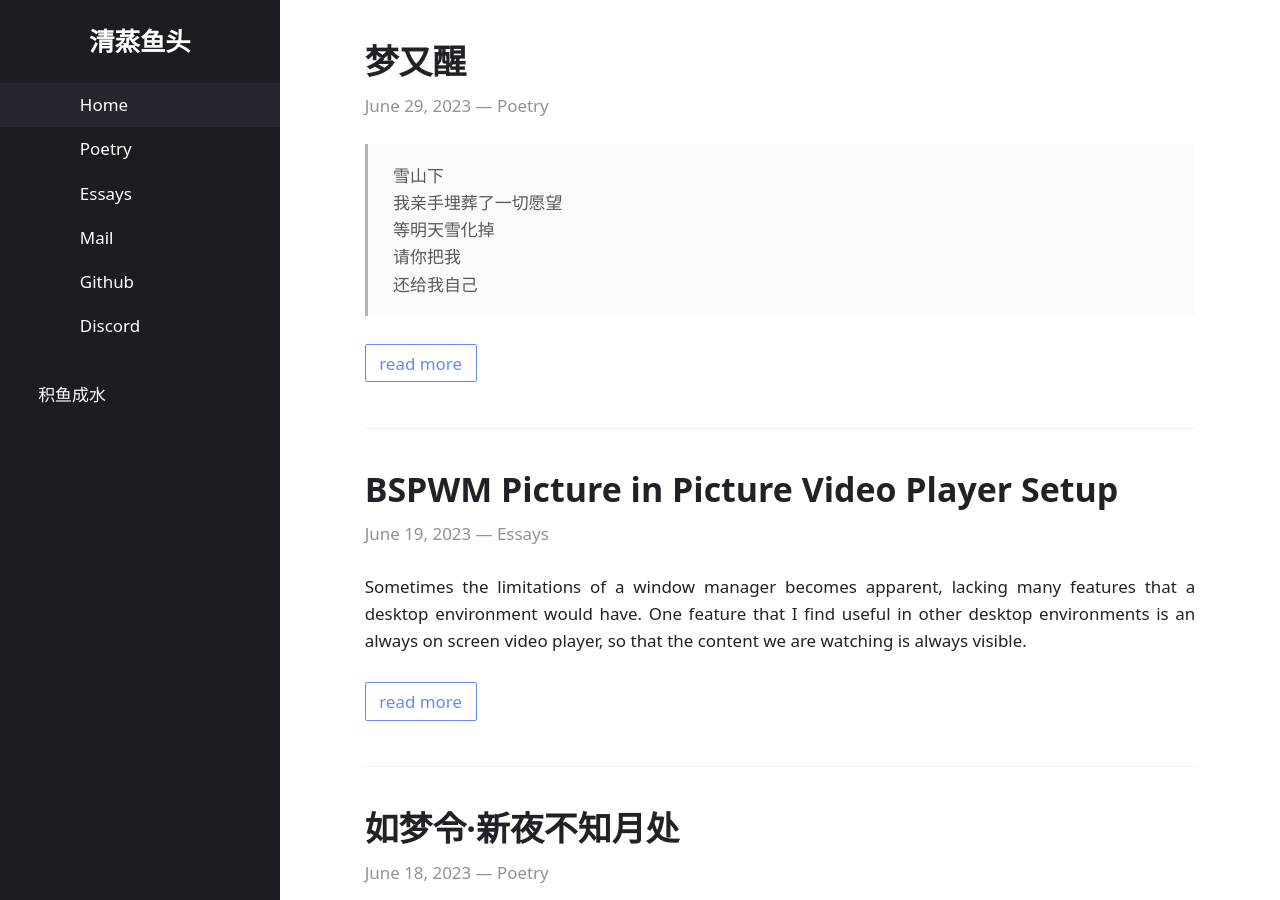
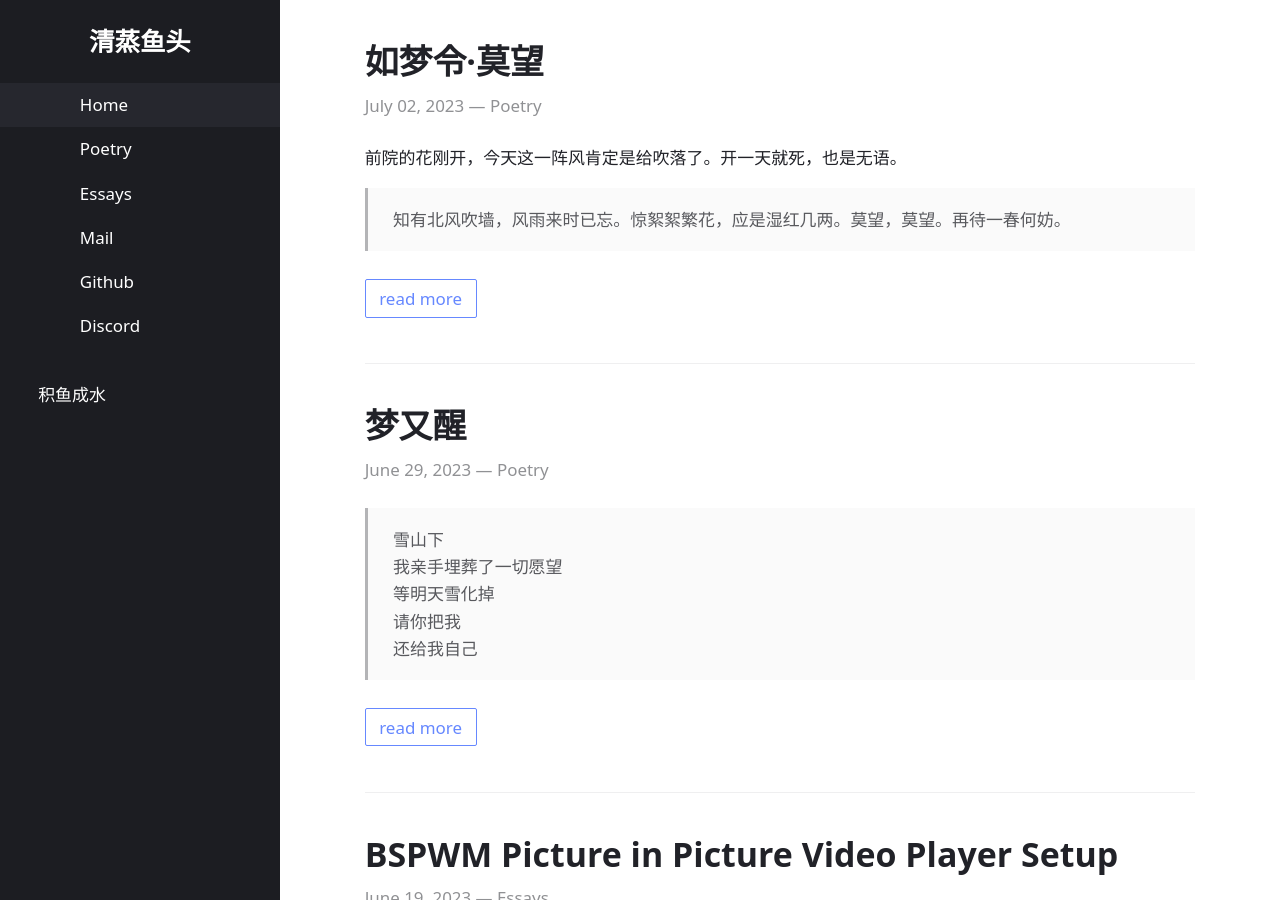
Before and after one commit to chris-zy-liu/chris-zy-liu.github.io, a Jekyll site: the page built from index.html, in a window 1280 px wide and 900 px high. Built offline with Jekyll 4.4.1, drawn with Linux system fonts in a browser that asks for light colours.

Commit message:
new post

```diff
--- /dev/null
+++ b/_posts/2023-07-02-rumengling2.md
@@ -0,0 +1,9 @@
+---
+title: "如梦令·莫望"
+layout: post
+categories: Poetry
+---
+
+前院的花刚开，今天这一阵风肯定是给吹落了。开一天就死，也是无语。
+
+>知有北风吹墙，风雨来时已忘。惊絮絮繁花，应是湿红几两。莫望，莫望。再待一春何妨。
```
Also changed, not shown: _posts/.obsidian/workspace.json (+5 -4 lines).
